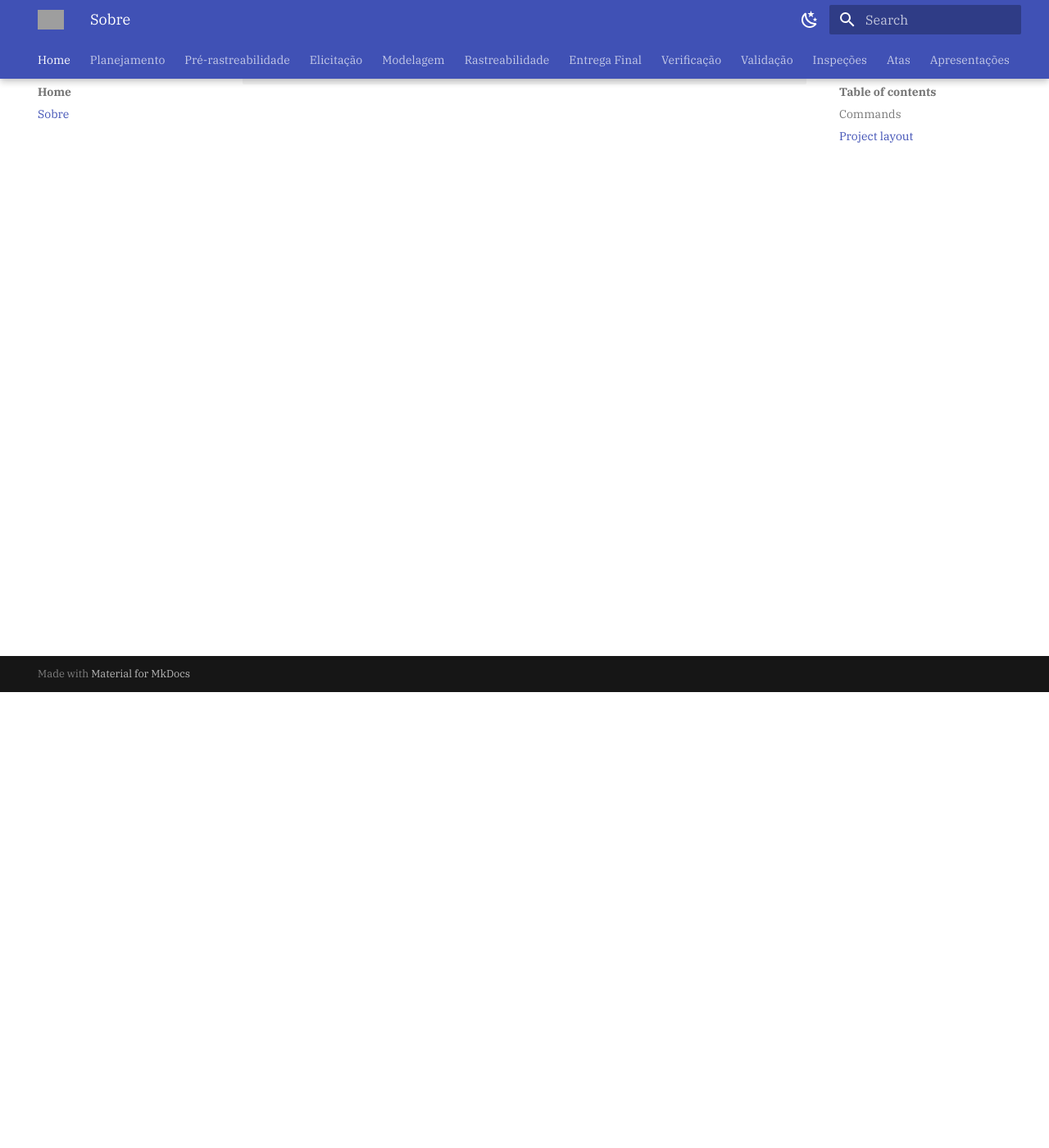
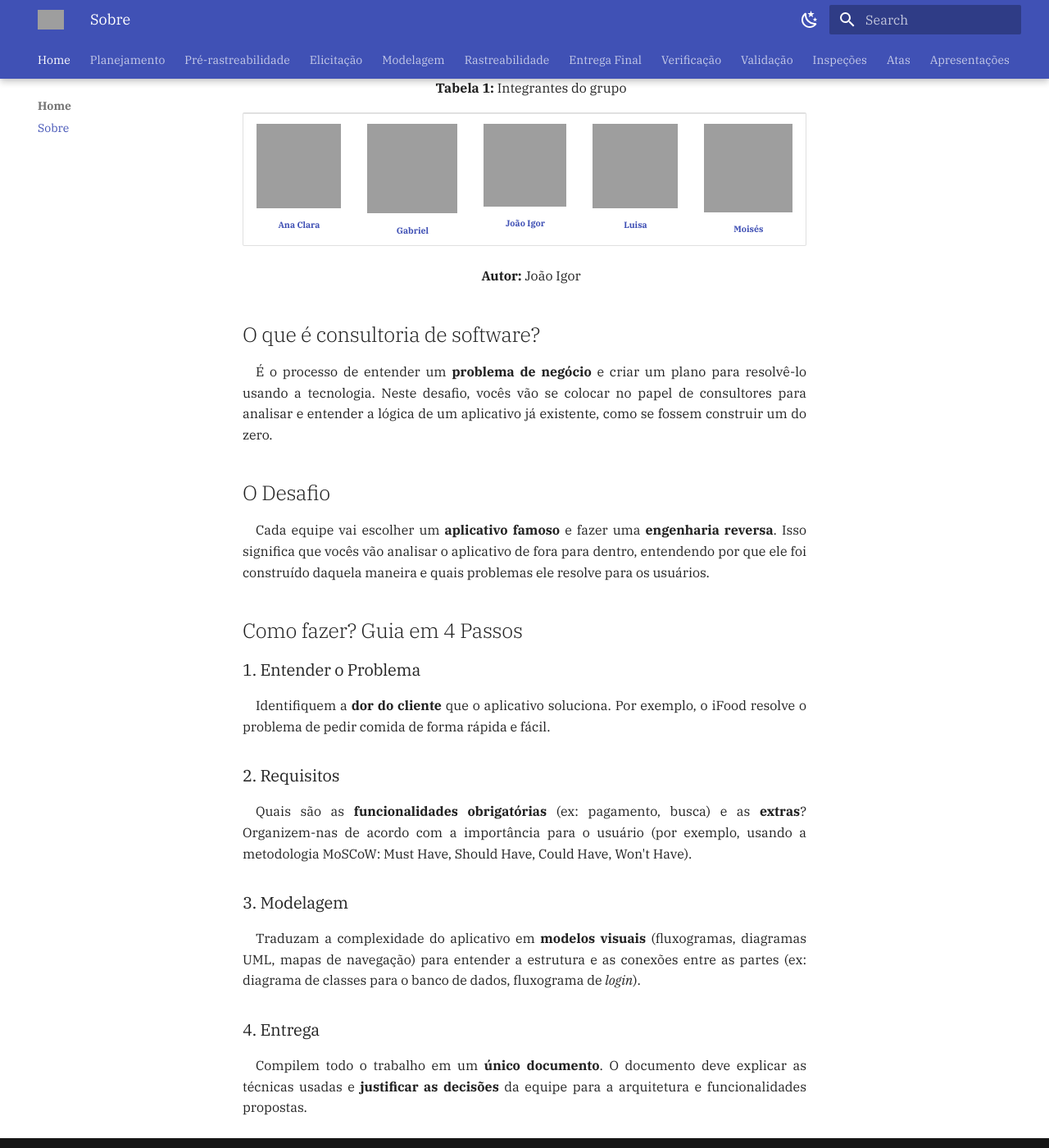
Before and after one commit to JoaoPC10/Desafio1-TraineeEngNet-2025-Shopee, an MkDocs documentation site: the page built from docs/index.md, in a window 1280 px wide and 1400 px high, scrolled down 556 px. Shown: the whole window at 82% size. Built offline with MkDocs 1.6.1 and Material for MkDocs 9.7.7, drawn with Linux system fonts in a browser that asks for light colours; some of the changed text lies outside the part shown; grey boxes are pictures that could not be loaded.

Commit message:
Arrumando a pagina index

```diff
--- a/docs/index.md
+++ b/docs/index.md
@@ -1,17 +1,53 @@
-# Welcome to MkDocs
+# Cadastro Único - Grupo 4
 
-For full documentation visit [mkdocs.org](https://www.mkdocs.org).
+<p align="center"><strong>Figura 1:</strong> Logo do Aplicatico da Shopee</p>
 
-## Commands
+<div align="center"><img src= "assets/logoShopee.png" width="200px;" alt=""/></div>
 
-* `mkdocs new [dir-name]` - Create a new project.
-* `mkdocs serve` - Start the live-reloading docs server.
-* `mkdocs build` - Build the documentation site.
-* `mkdocs -h` - Print help message and exit.
 
-## Project layout
 
-    mkdocs.yml    # The configuration file.
-    docs/
-        index.md  # The documentation homepage.
-        ...       # Other markdown pages, images and other files.
+# Desafio de Consultoria de Software
+
+## Membros da Equipe
+A equipe responsável pelo desenvolvimento deste projeto é composta por:
+
+<p align="center"><strong>Tabela 1:</strong> Integrantes do grupo</p>
+
+<table>
+    <tr>
+    <td align="center"><a href="https://github.com/AnnaClarafg"><img src="https://avatars.githubusercontent.com/u/169397157?v=4" width="200px;" alt=""/><br/><sub><b>Ana Clara</b></sub></a><br/>
+    <td align="center"><a href="https://github.com/Dev-Gabriel-Lima"><img src="https://avatars.githubusercontent.com/u/156694363?v=4" width="200px;" alt=""/><br /><sub><b>Gabriel</b></sub></a><br />
+    <td align="center"><a href="https://github.com/JoaoPC10"><img src="https://avatars.githubusercontent.com/u/104221138?v=4" width="200px;" alt=""/><br /><sub><b>João Igor</b></sub></a><br />
+    <td align="center"><a href="https://github.com/luisa12ll"><img src="https://avatars.githubusercontent.com/u/194189725?v=4" width="200px;" alt=""/><br /><sub><b>Luisa</b></sub></a><br />
+    <td align="center"><a href="https://github.com/edumoisessilva"><img src="https://avatars.githubusercontent.com/u/185516590?v=4" width="200px;" alt=""/><br /><sub><b>Moisés
+    </tr>
+</table>
+<p align="center"><strong>Autor:</strong> João Igor</p>
+
+
+
+## O que é consultoria de software?
+
+É o processo de entender um **problema de negócio** e criar um plano para resolvê-lo usando a tecnologia. Neste desafio, vocês vão se colocar no papel de consultores para analisar e entender a lógica de um aplicativo já existente, como se fossem construir um do zero.
+
+## O Desafio
+
+Cada equipe vai escolher um **aplicativo famoso** e fazer uma **engenharia reversa**. Isso significa que vocês vão analisar o aplicativo de fora para dentro, entendendo por que ele foi construído daquela maneira e quais problemas ele resolve para os usuários.
+
+## Como fazer? Guia em 4 Passos
+
+### 1. Entender o Problema
+
+Identifiquem a **dor do cliente** que o aplicativo soluciona. Por exemplo, o iFood resolve o problema de pedir comida de forma rápida e fácil.
+
+### 2. Requisitos
+
+Quais são as **funcionalidades obrigatórias** (ex: pagamento, busca) e as **extras**? Organizem-nas de acordo com a importância para o usuário (por exemplo, usando a metodologia MoSCoW: Must Have, Should Have, Could Have, Won't Have).
+
+### 3. Modelagem
+
+Traduzam a complexidade do aplicativo em **modelos visuais** (fluxogramas, diagramas UML, mapas de navegação) para entender a estrutura e as conexões entre as partes (ex: diagrama de classes para o banco de dados, fluxograma de *login*).
+
+### 4. Entrega
+
+Compilem todo o trabalho em um **único documento**. O documento deve explicar as técnicas usadas e **justificar as decisões** da equipe para a arquitetura e funcionalidades propostas.
```
Also changed, not shown: docs/assets/logoShopee.png (added).
